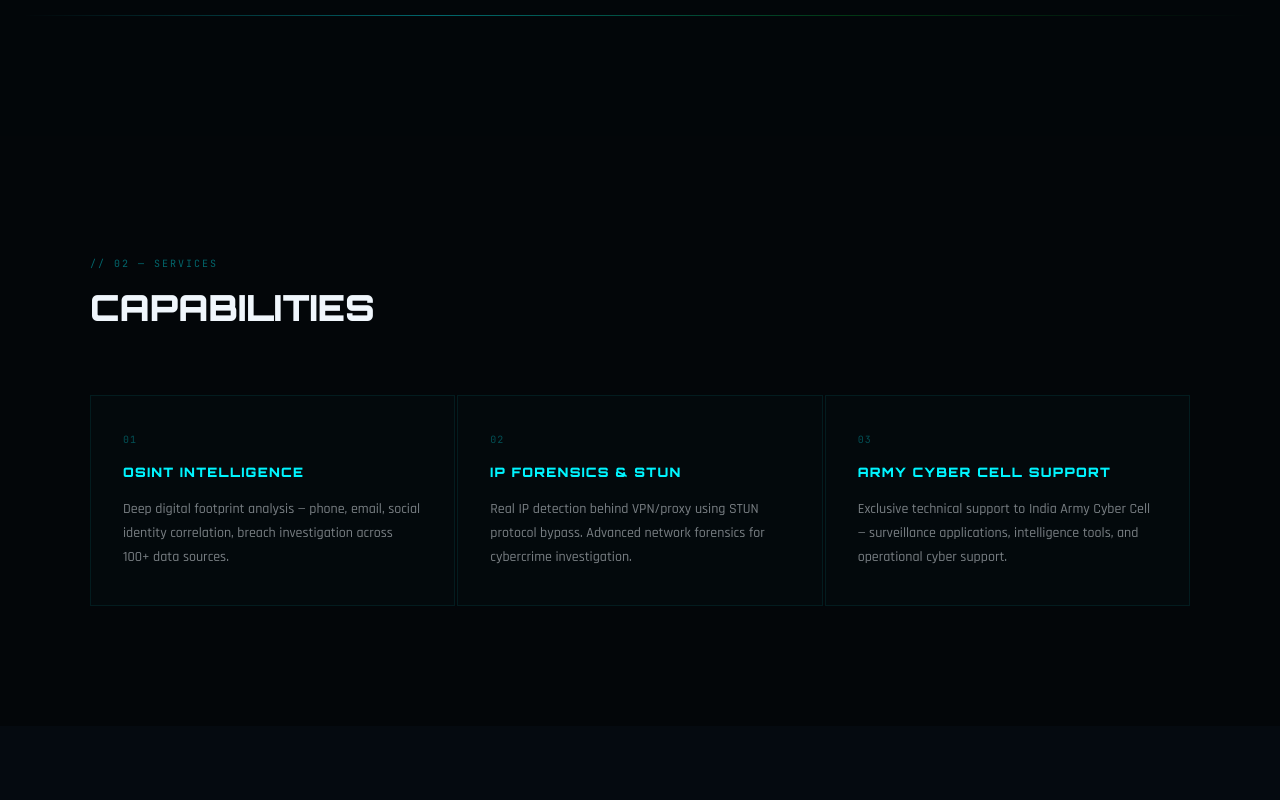
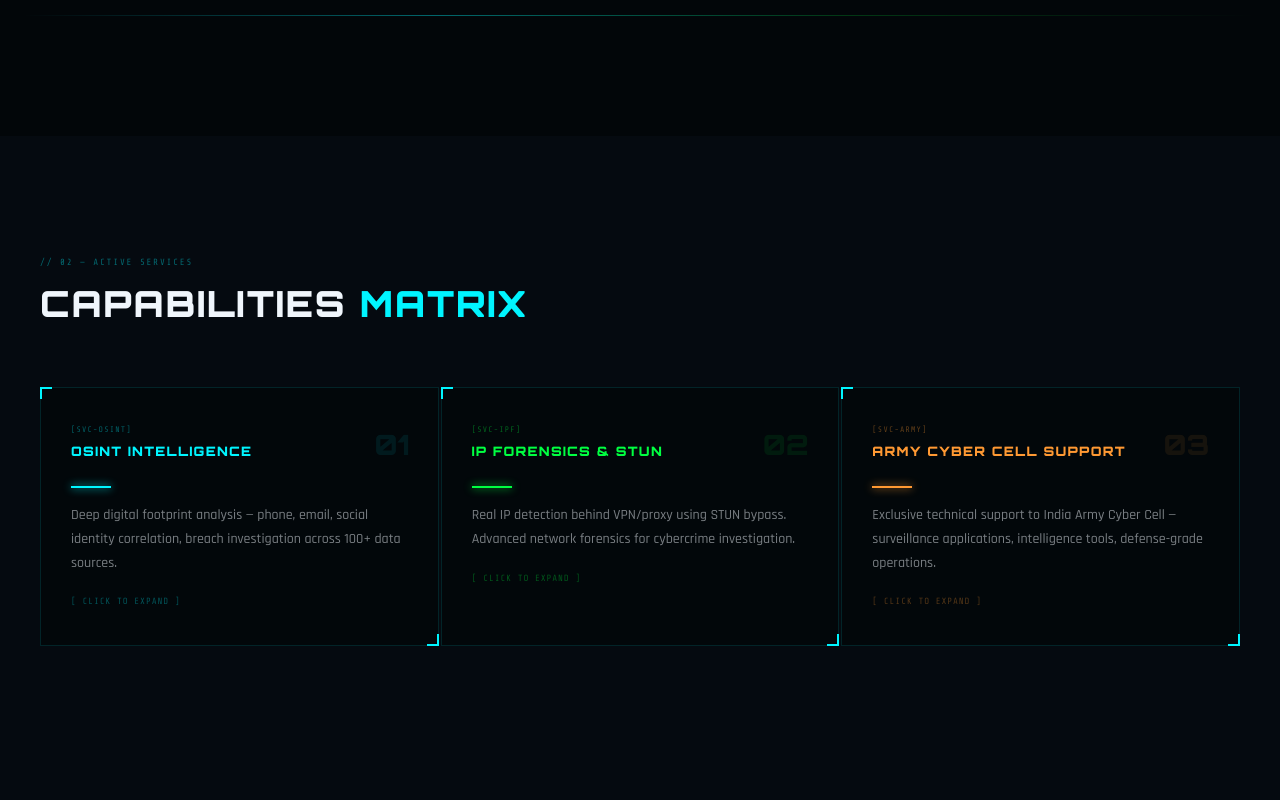
Before and after one commit to CyberkingHariom/CyberkingHariom.github.io, a Next.js app: page / in a window 1280 px wide. Shown: the part 2580-3380 px from the top of the page. Built offline with nearby package versions, Linux system fonts and the light colour scheme.

Commit message:
epic redesign: matrix+glitch+HUD+capabilities — components/ServicesSection.tsx

```diff
--- a/components/ServicesSection.tsx
+++ b/components/ServicesSection.tsx
@@ -3,63 +3,67 @@
 
 const SERVICES = [
   {
-    id: '01',
+    id: '01', code: 'SVC-OSINT',
     title: 'OSINT INTELLIGENCE',
     short: 'Deep digital footprint analysis — phone, email, social identity correlation, breach investigation across 100+ data sources.',
-    detail: 'Systematic open-source reconnaissance using phone numbers, emails, user identities, crypto artifacts, and network infrastructure. Full suspect dossiers, entity relationship maps, and actionable reports for law enforcement and defense agencies.',
+    detail: 'Systematic open-source reconnaissance using phone numbers, emails, user identities, crypto artifacts, and network infrastructure. Full suspect dossiers, entity relationship maps, and actionable reports for law enforcement.',
     tags: ['Entity Mapping', 'Breach Analysis', 'Social Correlation', 'Persona Reconstruction'],
+    color: '#00F5FF',
   },
   {
-    id: '02',
+    id: '02', code: 'SVC-IPF',
     title: 'IP FORENSICS & STUN',
-    short: 'Real IP detection behind VPN/proxy using STUN protocol bypass. Advanced network forensics for cybercrime investigation.',
-    detail: 'Proprietary STUN-based IP unmasking technique — identifies real IPs of suspects using VPN, Tor, or proxy layers. CDR/IPDR analysis for telecom intelligence, network path tracing, and ISP-level forensics.',
+    short: 'Real IP detection behind VPN/proxy using STUN bypass. Advanced network forensics for cybercrime investigation.',
+    detail: 'Proprietary STUN-based IP unmasking technique — identifies real IPs of suspects using VPN, Tor, or proxy layers. CDR/IPDR analysis for telecom intelligence and network path tracing.',
     tags: ['STUN Bypass', 'VPN Detection', 'CDR/IPDR', 'Network Forensics'],
+    color: '#00FF41',
   },
   {
-    id: '03',
+    id: '03', code: 'SVC-ARMY',
     title: 'ARMY CYBER CELL SUPPORT',
-    short: 'Exclusive technical support to India Army Cyber Cell — surveillance applications, intelligence tools, and operational cyber support.',
-    detail: 'Custom-built surveillance applications, spy tools, and intelligence platforms for India Army Cyber Cell operations. Real-time OSINT feeds, target profiling systems, and command-level reporting infrastructure.',
-    tags: ['Surveillance Apps', 'Custom Tools', 'Defense Grade', 'Intelligence Reports'],
+    short: 'Exclusive technical support to India Army Cyber Cell — surveillance applications, intelligence tools, defense-grade operations.',
+    detail: 'Custom-built surveillance applications, spy tools, and intelligence platforms for India Army Cyber Cell. Real-time OSINT feeds, target profiling systems, and command-level reporting infrastructure.',
+    tags: ['Surveillance Apps', 'Custom Tools', 'Defense Grade', 'Intel Reports'],
+    color: '#FF9933',
   },
 ];
 
 export default function ServicesSection() {
   const [active, setActive] = useState<string | null>(null);
-
   return (
-    <section id="services" style={{ padding: '120px 24px', background: '#030609' }}>
-      <div style={{ maxWidth: 1100, margin: '0 auto' }}>
-        <div style={{ fontFamily: 'JetBrains Mono, monospace', fontSize: 10, letterSpacing: '0.2em', color: 'rgba(0,245,255,0.4)', marginBottom: 10 }}>
-          // 02 — SERVICES
-        </div>
-        <h2 style={{ fontFamily: 'Orbitron, monospace', fontWeight: 900, fontSize: 'clamp(22px, 4vw, 36px)', color: '#F0F6FC', marginBottom: 60 }}>
-          CAPABILITIES
+    <section id="services" style={{ padding: '120px 24px', background: '#050A10', position: 'relative', zIndex: 2 }}>
+      <div style={{ maxWidth: 1200, margin: '0 auto' }}>
+        <div style={{ fontFamily: 'Share Tech Mono', fontSize: 9, letterSpacing: '0.2em', color: 'rgba(0,245,255,0.4)', marginBottom: 8 }}>{'// 02 — ACTIVE SERVICES'}</div>
+        <h2 style={{ fontFamily: 'Orbitron, monospace', fontWeight: 900, fontSize: 'clamp(22px,4vw,36px)', color: '#F0F6FC', marginBottom: 56, letterSpacing: '0.05em' }}>
+          CAPABILITIES <span style={{ color: '#00F5FF' }}>MATRIX</span>
         </h2>
-
         <div style={{ display: 'grid', gridTemplateColumns: 'repeat(auto-fit,minmax(300px,1fr))', gap: 2 }}>
           {SERVICES.map(s => (
-            <div key={s.id} onClick={() => setActive(active === s.id ? null : s.id)}
-              style={{
-                padding: '36px 32px', cursor: 'pointer', transition: 'all 0.3s',
-                border: active === s.id ? '1px solid rgba(0,245,255,0.4)' : '1px solid rgba(0,245,255,0.08)',
-                background: active === s.id ? 'rgba(0,245,255,0.04)' : 'rgba(0,245,255,0.01)',
-              }}
-              onMouseEnter={e => { if (active !== s.id) (e.currentTarget as HTMLDivElement).style.borderColor = 'rgba(0,245,255,0.2)'; }}
-              onMouseLeave={e => { if (active !== s.id) (e.currentTarget as HTMLDivElement).style.borderColor = 'rgba(0,245,255,0.08)'; }}>
-              <div style={{ fontFamily: 'JetBrains Mono, monospace', fontSize: 10, color: 'rgba(0,245,255,0.3)', marginBottom: 16, letterSpacing: '0.1em' }}>{s.id}</div>
-              <h3 style={{ fontFamily: 'Orbitron, monospace', fontWeight: 900, fontSize: 13, color: '#00F5FF', letterSpacing: '0.1em', marginBottom: 16 }}>{s.title}</h3>
+            <div key={s.id} onClick={() => setActive(active === s.id ? null : s.id)} className="hud-box"
+              style={{ padding: '36px 30px', cursor: 'pointer', transition: 'all 0.3s', background: active === s.id ? `${s.color}06` : 'rgba(0,5,8,0.6)', borderColor: active === s.id ? `${s.color}40` : 'rgba(0,245,255,0.12)' }}
+              onMouseEnter={e => { if (active !== s.id) (e.currentTarget as HTMLDivElement).style.borderColor = `${s.color}25`; }}
+              onMouseLeave={e => { if (active !== s.id) (e.currentTarget as HTMLDivElement).style.borderColor = 'rgba(0,245,255,0.12)'; }}>
+              <div style={{ display: 'flex', justifyContent: 'space-between', alignItems: 'flex-start', marginBottom: 20 }}>
+                <div>
+                  <div style={{ fontFamily: 'Share Tech Mono', fontSize: 8, color: `${s.color}60`, letterSpacing: '0.15em', marginBottom: 6 }}>[{s.code}]</div>
+                  <h3 style={{ fontFamily: 'Orbitron', fontWeight: 900, fontSize: 13, color: s.color, letterSpacing: '0.1em' }}>{s.title}</h3>
+                </div>
+                <div style={{ fontFamily: 'Orbitron', fontSize: 28, fontWeight: 900, color: `${s.color}15`, letterSpacing: '-0.02em' }}>{s.id}</div>
+              </div>
+              <div style={{ width: 40, height: 2, background: s.color, marginBottom: 16, boxShadow: `0 0 8px ${s.color}` }} />
               <p style={{ fontFamily: 'Rajdhani, sans-serif', fontSize: 14, lineHeight: 1.7, color: 'rgba(240,246,252,0.5)', marginBottom: active === s.id ? 20 : 0 }}>
                 {active === s.id ? s.detail : s.short}
               </p>
               {active === s.id && (
-                <div style={{ display: 'flex', flexWrap: 'wrap', gap: 8, marginTop: 20 }}>
+                <div style={{ display: 'flex', flexWrap: 'wrap', gap: 6, marginTop: 20 }}>
                   {s.tags.map(t => (
-                    <span key={t} style={{ fontFamily: 'JetBrains Mono, monospace', fontSize: 9, letterSpacing: '0.1em', padding: '4px 10px', color: 'rgba(0,245,255,0.5)', border: '1px solid rgba(0,245,255,0.12)' }}>{t}</span>
+                    <span key={t} style={{ fontFamily: 'Share Tech Mono', fontSize: 8, letterSpacing: '0.1em', padding: '4px 10px', color: `${s.color}80`, border: `1px solid ${s.color}20` }}>{t}</span>
                   ))}
                 </div>
               )}
+              <div style={{ marginTop: 20, fontFamily: 'Share Tech Mono', fontSize: 9, color: `${s.color}50`, letterSpacing: '0.1em' }}>
+                {active === s.id ? '[ CLICK TO COLLAPSE ]' : '[ CLICK TO EXPAND ]'}
+              </div>
             </div>
           ))}
         </div>
```
